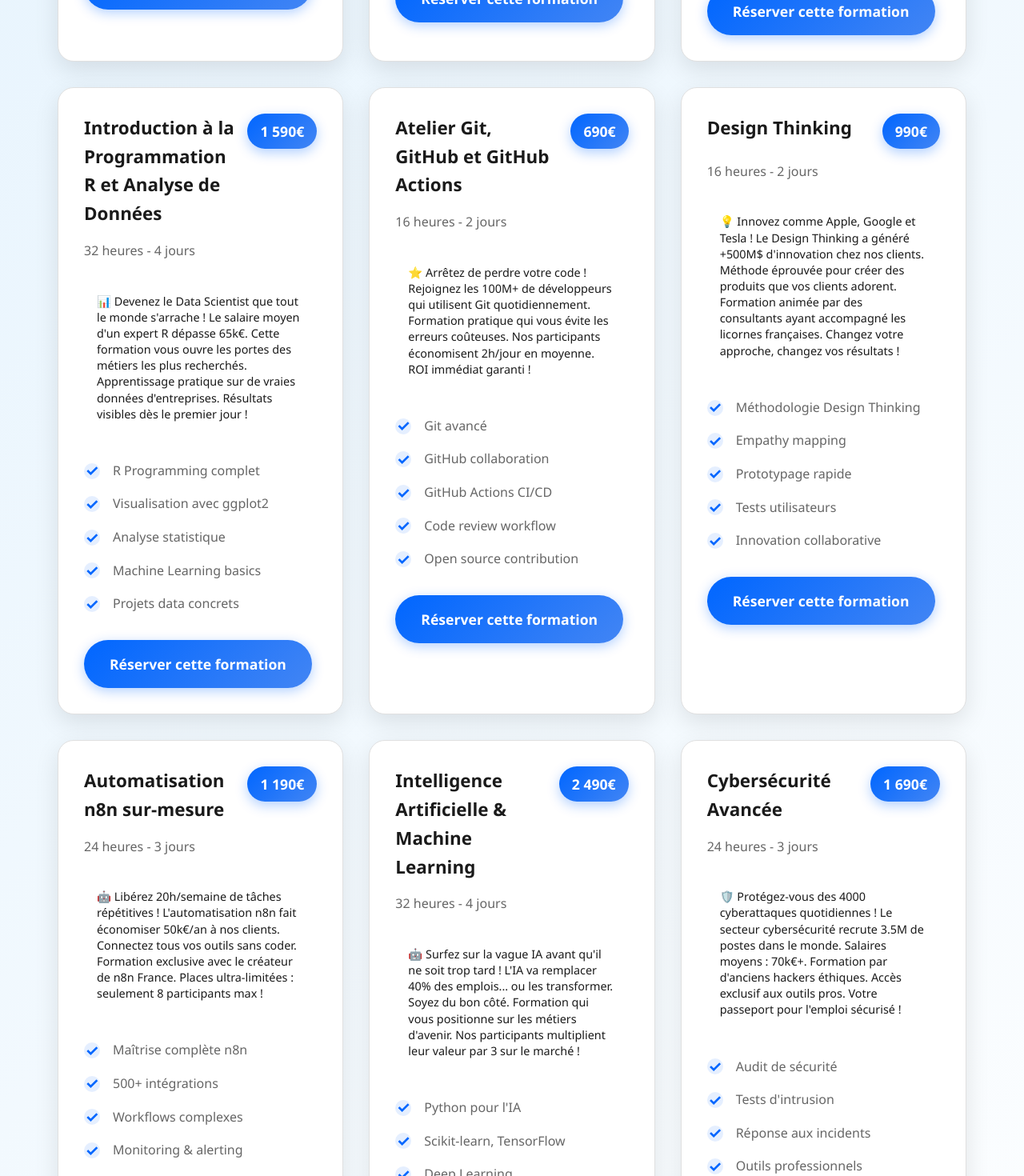
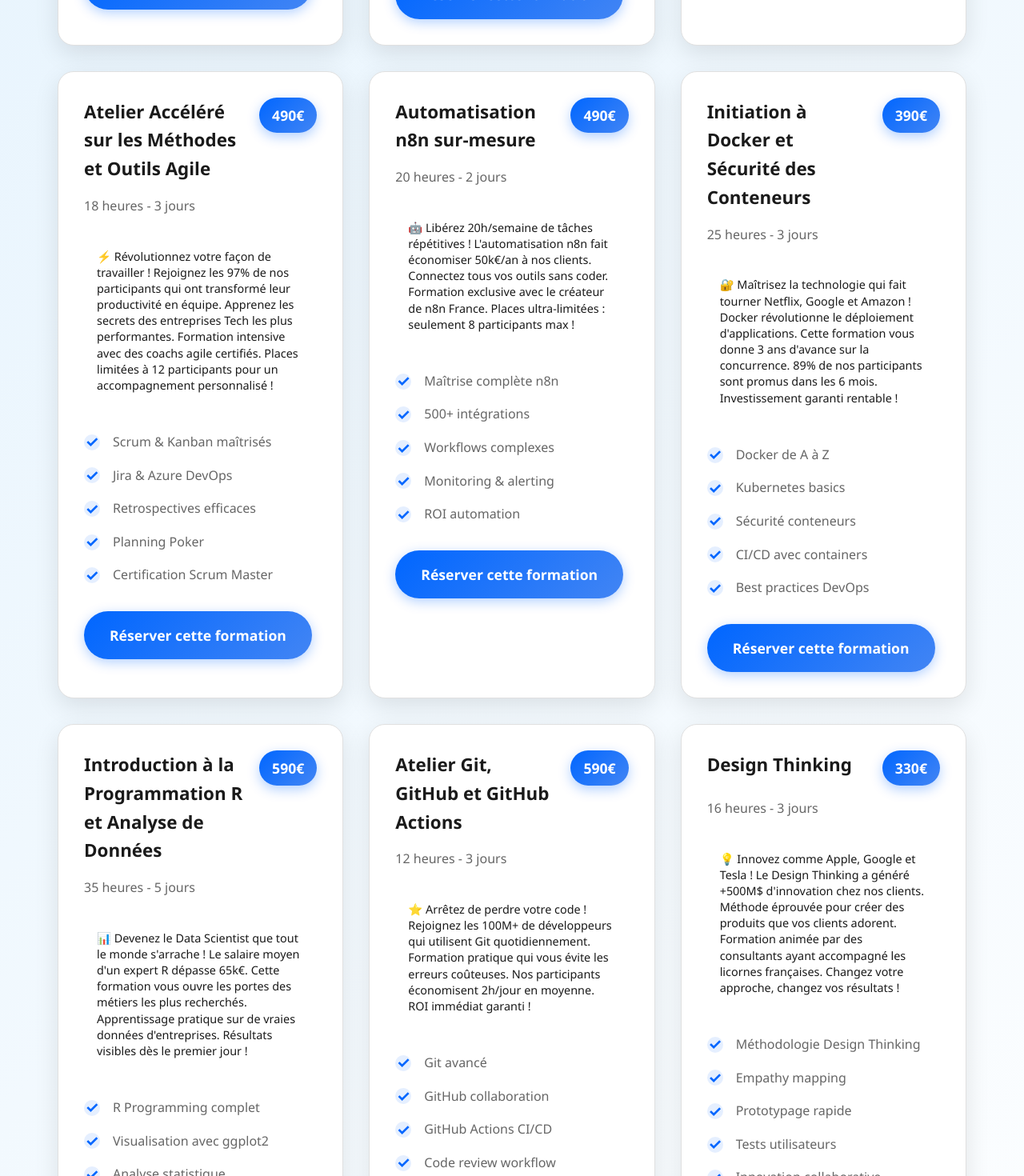
Before and after one commit to Noum-Souare/Mon-site-web, a React (Vite) app: page / in a window 1280 px wide. Shown: the part 3820-5290 px from the top of the page at 80% size. Built offline with nearby package versions, Linux system fonts and the light colour scheme.

Commit message:
Mise à jour de quelques infos au niveau de la page d’accueil

```diff
--- a/src/App.jsx
+++ b/src/App.jsx
@@ -1707,66 +1707,66 @@ function App() {
         {
           title: 'Développement Web Full-Stack',
           duration: '40 heures - 5 jours',
-          price: '1 890€',
+          price: '890€',
           features: ['HTML5, CSS3, JavaScript ES6+', 'React.js et Node.js', 'Base de données et API', 'Projet final', 'Certificat de réussite'],
           description: "🚀 Transformez-vous en développeur recherché ! Cette formation intensive vous propulse de zéro à héros du développement. En seulement 5 jours, maîtrisez les technologies les plus demandées par les entreprises. Nos anciens stagiaires ont augmenté leur salaire de 35% en moyenne ! Ne laissez pas passer cette opportunité limitée."
         },
         {
+          title: 'Intelligence Artificielle & Machine Learning',
+          duration: '45 heures - 6 jours',
+          price: '1 490€',
+          features: ['Python pour l\'IA', 'Scikit-learn, TensorFlow', 'Deep Learning', 'Projet ML concret', 'Cas d\'usage métier'],
+          description: "🤖 Surfez sur la vague IA avant qu'il ne soit trop tard ! L'IA va remplacer 40% des emplois... ou les transformer. Soyez du bon côté. Formation qui vous positionne sur les métiers d'avenir. Nos participants multiplient leur valeur par 3 sur le marché !"
+        },
+        {
+          title: 'Cybersécurité',
+          duration: '40 heures - 5 jours',
+          price: '690€',
+          features: ['Audit de sécurité', 'Tests d\'intrusion', 'Réponse aux incidents', 'Outils professionnels', 'Certification incluse'],
+          description: "🛡️ Protégez-vous des 4000 cyberattaques quotidiennes ! Le secteur cybersécurité recrute 3.5M de postes dans le monde. Salaires moyens : 70k€+. Formation par d'anciens hackers éthiques. Accès exclusif aux outils pros. Votre passeport pour l'emploi sécurisé !"
+        },
+        {
           title: 'Atelier Accéléré sur les Méthodes et Outils Agile',
-          duration: '16 heures - 2 jours',
-          price: '890€',
+          duration: '18 heures - 3 jours',
+          price: '490€',
           features: ['Scrum & Kanban maîtrisés', 'Jira & Azure DevOps', 'Retrospectives efficaces', 'Planning Poker', 'Certification Scrum Master'],
           description: "⚡ Révolutionnez votre façon de travailler ! Rejoignez les 97% de nos participants qui ont transformé leur productivité en équipe. Apprenez les secrets des entreprises Tech les plus performantes. Formation intensive avec des coachs agile certifiés. Places limitées à 12 participants pour un accompagnement personnalisé !"
         },
         {
+          title: 'Automatisation n8n sur-mesure',
+          duration: '20 heures - 2 jours',
+          price: '490€',
+          features: ['Maîtrise complète n8n', '500+ intégrations', 'Workflows complexes', 'Monitoring & alerting', 'ROI automation'],
+          description: "🤖 Libérez 20h/semaine de tâches répétitives ! L'automatisation n8n fait économiser 50k€/an à nos clients. Connectez tous vos outils sans coder. Formation exclusive avec le créateur de n8n France. Places ultra-limitées : seulement 8 participants max !"
+        },
+        {
           title: 'Initiation à Docker et Sécurité des Conteneurs',
-          duration: '24 heures - 3 jours',
-          price: '1 290€',
+          duration: '25 heures - 3 jours',
+          price: '390€',
           features: ['Docker de A à Z', 'Kubernetes basics', 'Sécurité conteneurs', 'CI/CD avec containers', 'Best practices DevOps'],
           description: "🔐 Maîtrisez la technologie qui fait tourner Netflix, Google et Amazon ! Docker révolutionne le déploiement d'applications. Cette formation vous donne 3 ans d'avance sur la concurrence. 89% de nos participants sont promus dans les 6 mois. Investissement garanti rentable !"
         },
         {
           title: 'Introduction à la Programmation R et Analyse de Données',
-          duration: '32 heures - 4 jours',
-          price: '1 590€',
+          duration: '35 heures - 5 jours',
+          price: '590€',
           features: ['R Programming complet', 'Visualisation avec ggplot2', 'Analyse statistique', 'Machine Learning basics', 'Projets data concrets'],
           description: "📊 Devenez le Data Scientist que tout le monde s'arrache ! Le salaire moyen d'un expert R dépasse 65k€. Cette formation vous ouvre les portes des métiers les plus recherchés. Apprentissage pratique sur de vraies données d'entreprises. Résultats visibles dès le premier jour !"
         },
         {
           title: 'Atelier Git, GitHub et GitHub Actions',
-          duration: '16 heures - 2 jours',
-          price: '690€',
+          duration: '12 heures - 3 jours',
+          price: '590€',
           features: ['Git avancé', 'GitHub collaboration', 'GitHub Actions CI/CD', 'Code review workflow', 'Open source contribution'],
           description: "⭐ Arrêtez de perdre votre code ! Rejoignez les 100M+ de développeurs qui utilisent Git quotidiennement. Formation pratique qui vous évite les erreurs coûteuses. Nos participants économisent 2h/jour en moyenne. ROI immédiat garanti !"
         },
         {
           title: 'Design Thinking',
-          duration: '16 heures - 2 jours',
-          price: '990€',
+          duration: '16 heures - 3 jours',
+          price: '330€',
           features: ['Méthodologie Design Thinking', 'Empathy mapping', 'Prototypage rapide', 'Tests utilisateurs', 'Innovation collaborative'],
           description: "💡 Innovez comme Apple, Google et Tesla ! Le Design Thinking a généré +500M$ d'innovation chez nos clients. Méthode éprouvée pour créer des produits que vos clients adorent. Formation animée par des consultants ayant accompagné les licornes françaises. Changez votre approche, changez vos résultats !"
         },
-        {
-          title: 'Automatisation n8n sur-mesure',
-          duration: '24 heures - 3 jours',
-          price: '1 190€',
-          features: ['Maîtrise complète n8n', '500+ intégrations', 'Workflows complexes', 'Monitoring & alerting', 'ROI automation'],
-          description: "🤖 Libérez 20h/semaine de tâches répétitives ! L'automatisation n8n fait économiser 50k€/an à nos clients. Connectez tous vos outils sans coder. Formation exclusive avec le créateur de n8n France. Places ultra-limitées : seulement 8 participants max !"
-        },
-        {
-          title: 'Intelligence Artificielle & Machine Learning',
-          duration: '32 heures - 4 jours',
-          price: '2 490€',
-          features: ['Python pour l\'IA', 'Scikit-learn, TensorFlow', 'Deep Learning', 'Projet ML concret', 'Cas d\'usage métier'],
-          description: "🤖 Surfez sur la vague IA avant qu'il ne soit trop tard ! L'IA va remplacer 40% des emplois... ou les transformer. Soyez du bon côté. Formation qui vous positionne sur les métiers d'avenir. Nos participants multiplient leur valeur par 3 sur le marché !"
-        },
-        {
-          title: 'Cybersécurité Avancée',
-          duration: '24 heures - 3 jours',
-          price: '1 690€',
-          features: ['Audit de sécurité', 'Tests d\'intrusion', 'Réponse aux incidents', 'Outils professionnels', 'Certification incluse'],
-          description: "🛡️ Protégez-vous des 4000 cyberattaques quotidiennes ! Le secteur cybersécurité recrute 3.5M de postes dans le monde. Salaires moyens : 70k€+. Formation par d'anciens hackers éthiques. Accès exclusif aux outils pros. Votre passeport pour l'emploi sécurisé !"
-        }
       ]
     }
   }
@@ -2398,8 +2398,8 @@ function App() {
               <p>Prêt à démarrer votre projet ? Parlons-en ensemble !</p>
               <div style={{marginTop: '2rem'}}>
                 <p><strong>📧 Email:</strong> contact@zyntra.tech</p>
-                <p><strong>📱 Téléphone:</strong> +33 1 23 45 67 89</p>
-                <p><strong>📍 Adresse:</strong> Paris, France</p>
+                <p><strong>📱 Téléphone:</strong> +224 620 24 26 12 / +336 16 90 87 42</p>
+                <p><strong>📍 Adresse:</strong> Conakry, ManquePas, Immeuble Kébé au 3ème étage, Guinée</p>
                 <p><strong>⏰ Horaires:</strong> Lun-Ven 9h-18h</p>
               </div>
             </div>
@@ -2446,8 +2446,8 @@ function App() {
             <div className="footer-section">
               <h3>Contact</h3>
               <p>contact@zyntra.tech</p>
-              <p>+33 1 23 45 67 89</p>
-              <p>Paris, France</p>
+              <p>+224 620 24 26 12 / +336 16 90 87 42</p>
+              <p>Conakry, ManquePas, Immeuble Kébé au 3ème étage, Guinée</p>
             </div>
             <div className="footer-section">
               <h3>Suivez-nous</h3>
```
